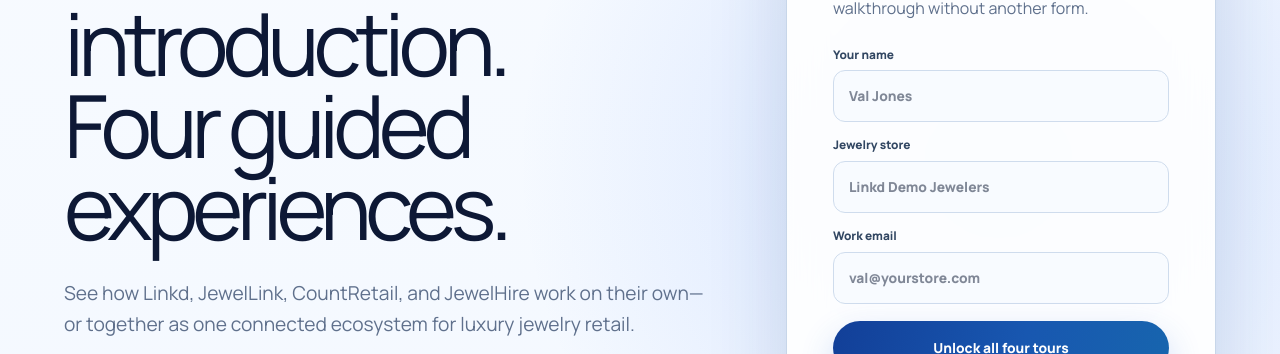
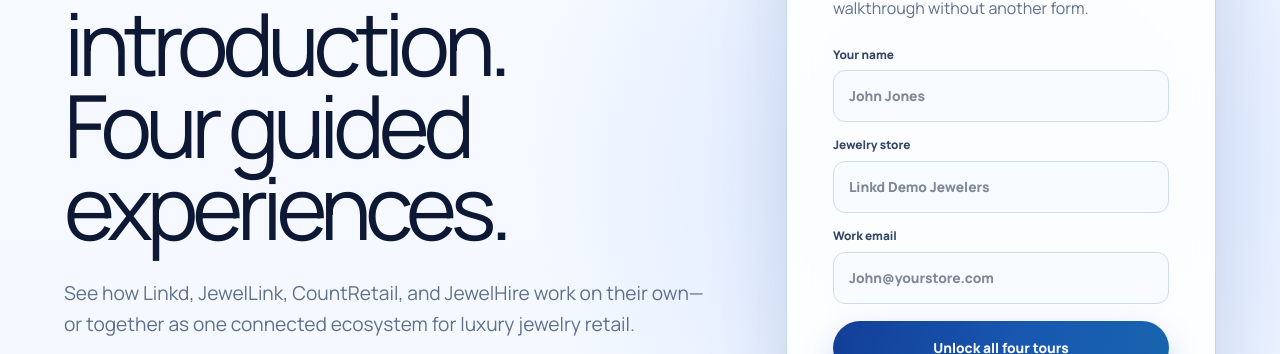
Before and after one commit to Jewellinkiv/Linkdwebsite, a Next.js app: page /suite-demo in a window 1280 px wide. Shown: the part 304-658 px from the top of the page. Built offline with nearby package versions, Linux system fonts and the light colour scheme; no server answers.

Commit message:
Update Suite demo example identity

```diff
--- a/app/suite-demo/SuiteDemoHub.tsx
+++ b/app/suite-demo/SuiteDemoHub.tsx
@@ -278,7 +278,7 @@
                 <fieldset disabled={submitting}>
                   <label>
                     <span>Your name</span>
-                    <input name="name" autoComplete="name" placeholder="Val Jones" required />
+                    <input name="name" autoComplete="name" placeholder="John Jones" required />
                   </label>
                   <label>
                     <span>Jewelry store</span>
@@ -296,7 +296,7 @@
                       type="email"
                       autoComplete="email"
                       inputMode="email"
-                      placeholder="val@yourstore.com"
+                      placeholder="John@yourstore.com"
                       required
                     />
                   </label>
```
